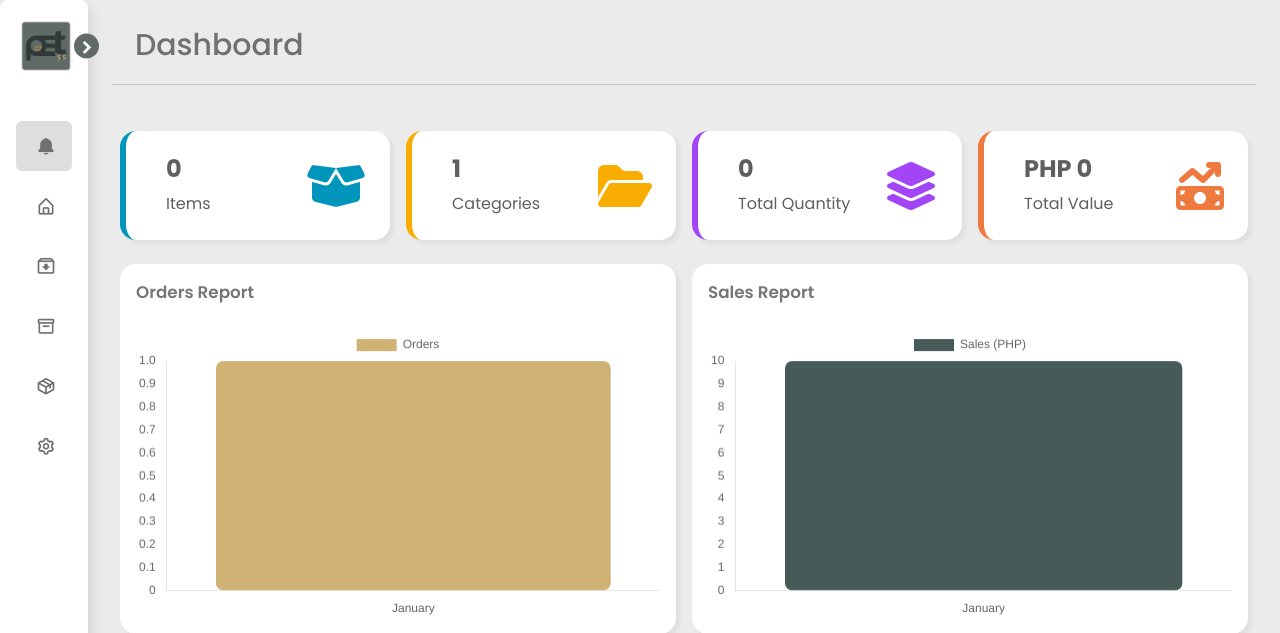
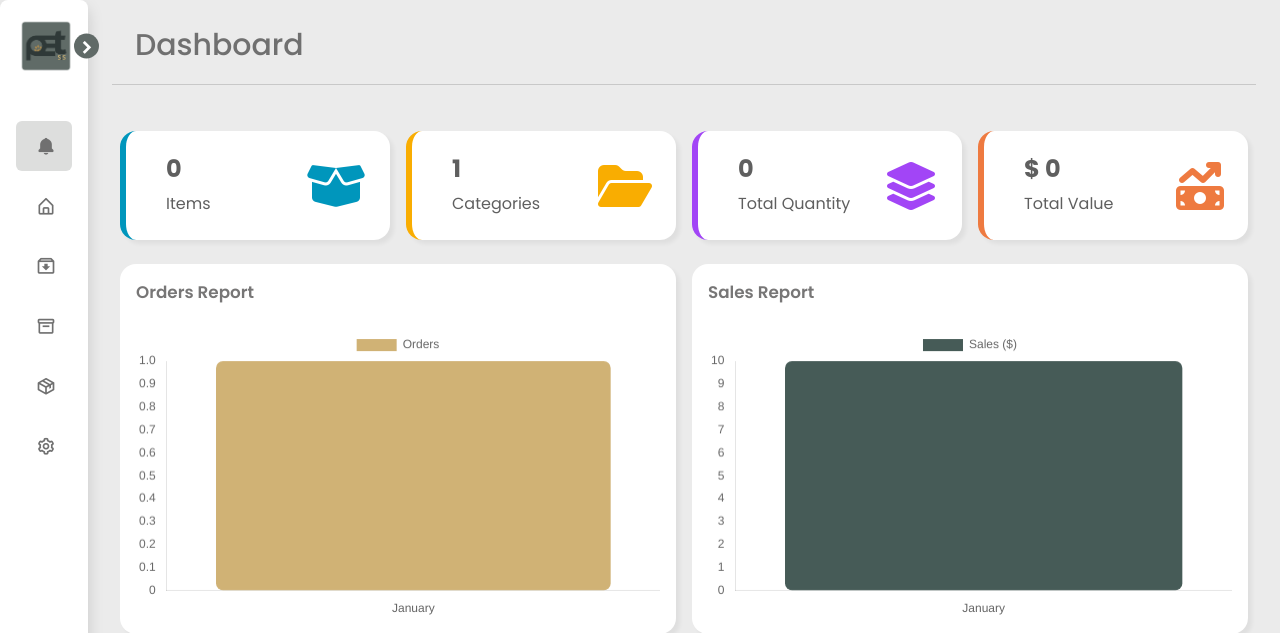
Before and after one commit to caryhtan/petsis-main, a Django app: page /home in a window 1280 px wide. Shown: the top 633 px of the page. Run offline with Django 4.2, Linux system fonts and the light colour scheme; a user stored in the database is signed in; data comes from the database, SQL or seed files in the repository; tables that the repository leaves empty hold one stand-in row (values such as "Sample post"); data that the repository does not hold is empty; some libraries are stand-ins or nearby versions.

Commit message:
Update index.html

```diff
--- a/petsis_app/templates/petsis_app/index.html
+++ b/petsis_app/templates/petsis_app/index.html
@@ -60,7 +60,7 @@
                 <div class="card-body d-flex align-items-center justify-content-between p-4">
                     <div class="ms-3">
                         <h4 class="mb-2">
-                            <b>PHP
+                            <b>$
                                 {% if total_price_all %}
                                     {{ total_price_all|floatformat:"2g" }}
                                 {% else %}
@@ -169,7 +169,7 @@
                 data: {
                     labels: labels_sales,
                     datasets: [{
-                        label: 'Sales (PHP)',
+                        label: 'Sales ($)',
                         data: sales_count,
                         backgroundColor: [
                             '#465B57'
```
